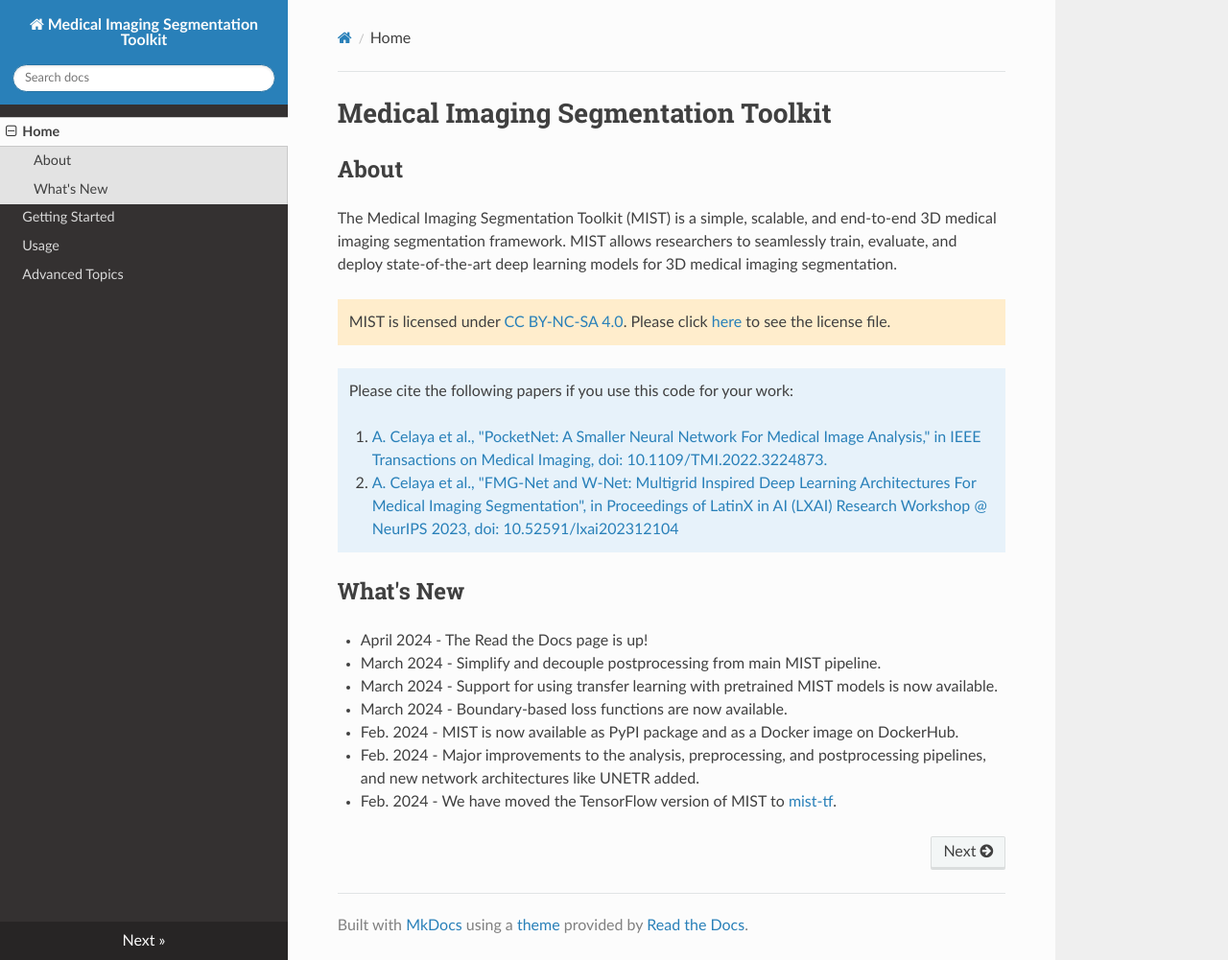
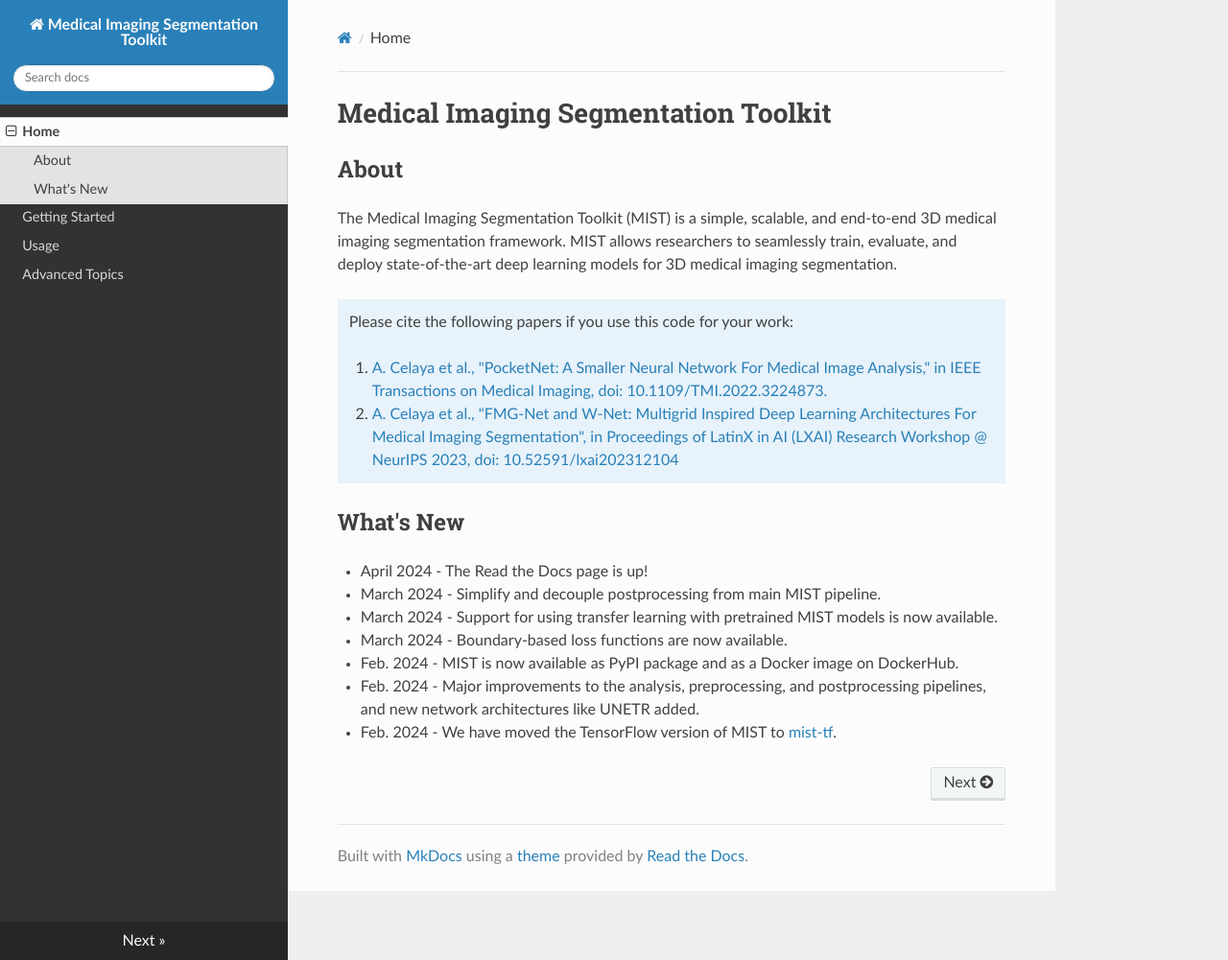
Before and after one commit to mist-medical/MIST, an MkDocs documentation site: the page built from docs/index.md, in a window 1280 px wide and 1001 px high. Shown: the whole window at 96% size. Built offline with MkDocs 1.6.1, drawn with Linux system fonts in a browser that asks for light colours; nearby versions of some CDN libraries; library files that are not in the unit come from our copies.

Commit message:
Update index.md

```diff
--- a/docs/index.md
+++ b/docs/index.md
@@ -5,9 +5,6 @@
 The Medical Imaging Segmentation Toolkit (MIST) is a simple, scalable, and end-to-end 3D medical imaging segmentation
 framework. MIST allows researchers to seamlessly train, evaluate, and deploy state-of-the-art deep learning models for 3D
 medical imaging segmentation.
-
-!!! warning ""
-    MIST is licensed under [CC BY-NC-SA 4.0](http://creativecommons.org/licenses/by-nc-sa/4.0/). Please click [here](https://github.com/aecelaya/MIST/blob/main/LICENSE) to see the license file.
 
 !!! note ""
     Please cite the following papers if you use this code for your work:
```
